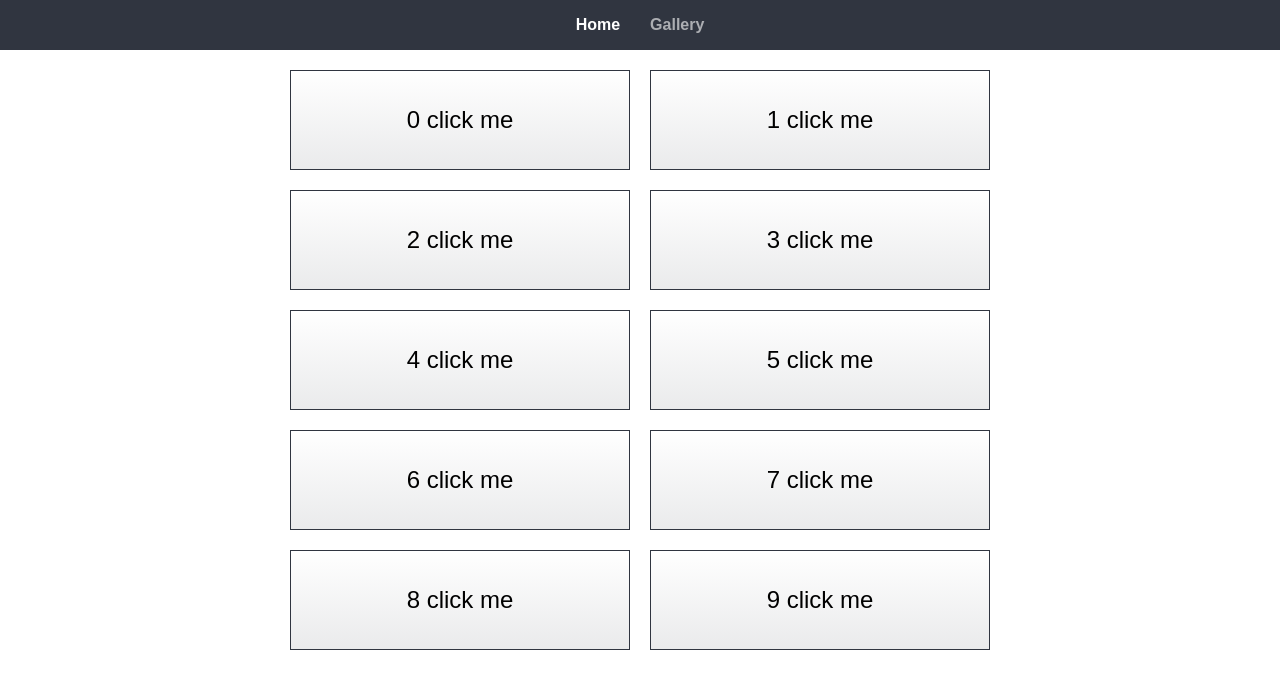
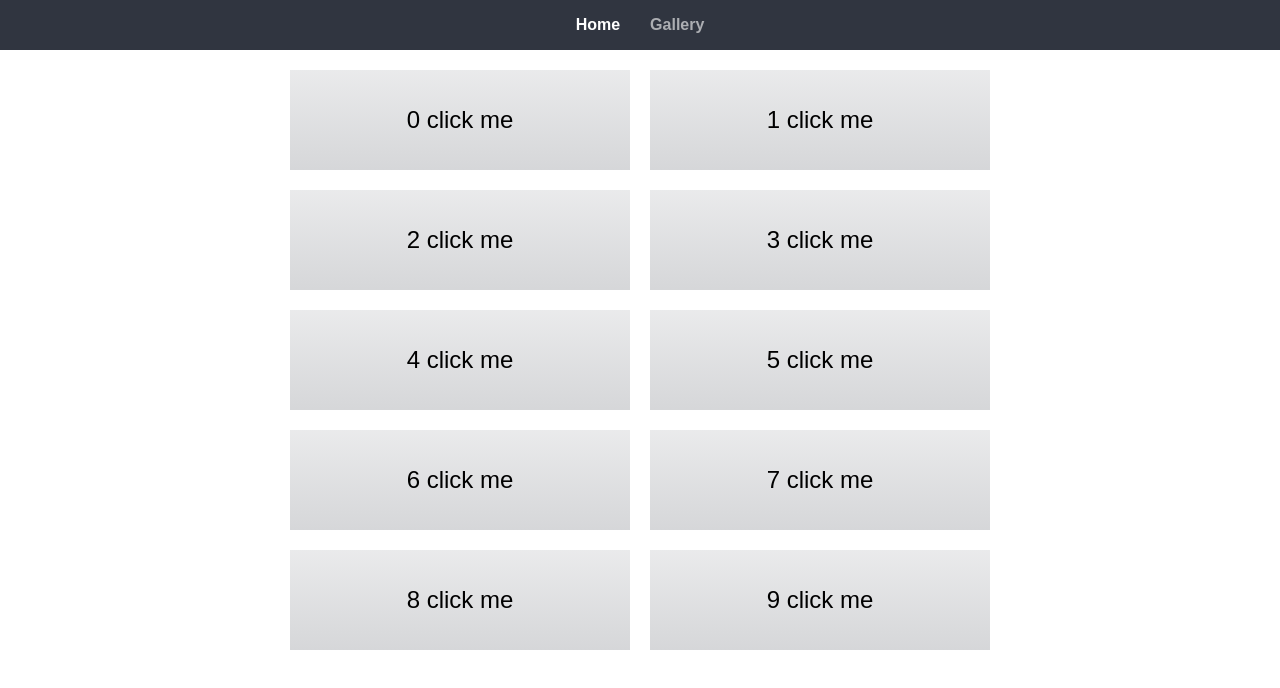
Before and after one commit to Wesss/webpage-gallery, a React app: page /gallery in a window 1280 px wide. Shown: the top 688 px of the page. Built offline with nearby package versions, Linux system fonts and the light colour scheme.

Commit message:
more styling iterations

```diff
--- a/src/compose/ExhibitCard.css
+++ b/src/compose/ExhibitCard.css
@@ -1,16 +1,15 @@
 .ExhibitCard {
   display: grid;
   font-size: 24px;
-  border: 1px solid var(--color-dark);
-  height: calc(100% - 2px);
-  background-image: linear-gradient(var(--color-transparent), var(--color-dark-tinted-1));
+  height: 100%;
+  background-image: linear-gradient(var(--color-dark-tinted-1), var(--color-dark-tinted-2));
   cursor: pointer;
 }
 
-.ExhibitCard .ExhibitCard-title {
+.ExhibitCard:hover {
+  filter: opacity(80%);
+}
+
+.ExhibitCard-title {
   place-self: center;
 }
-
-.Landing .Landing-focus {
-  text-align: center;
-}
```
